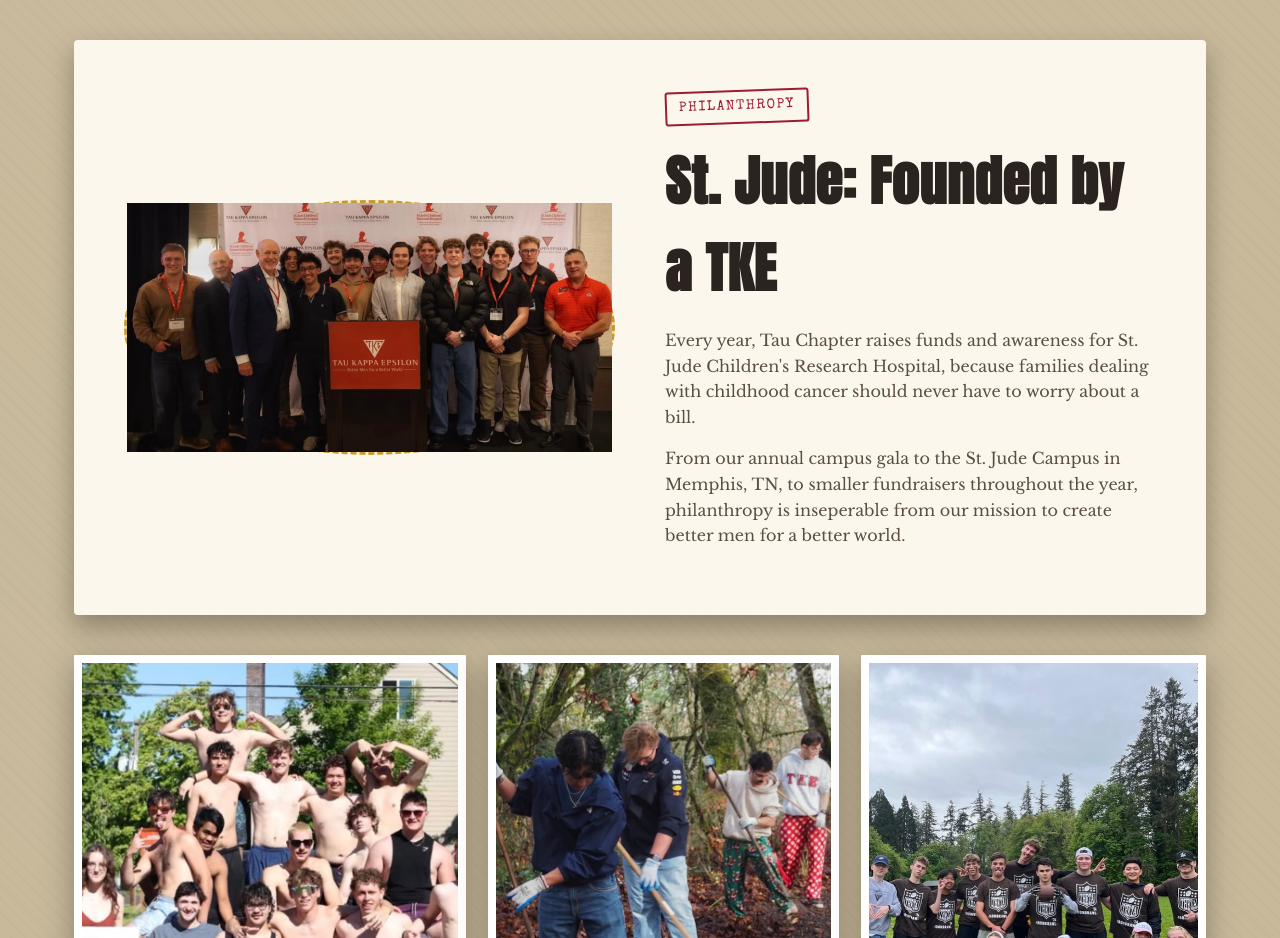
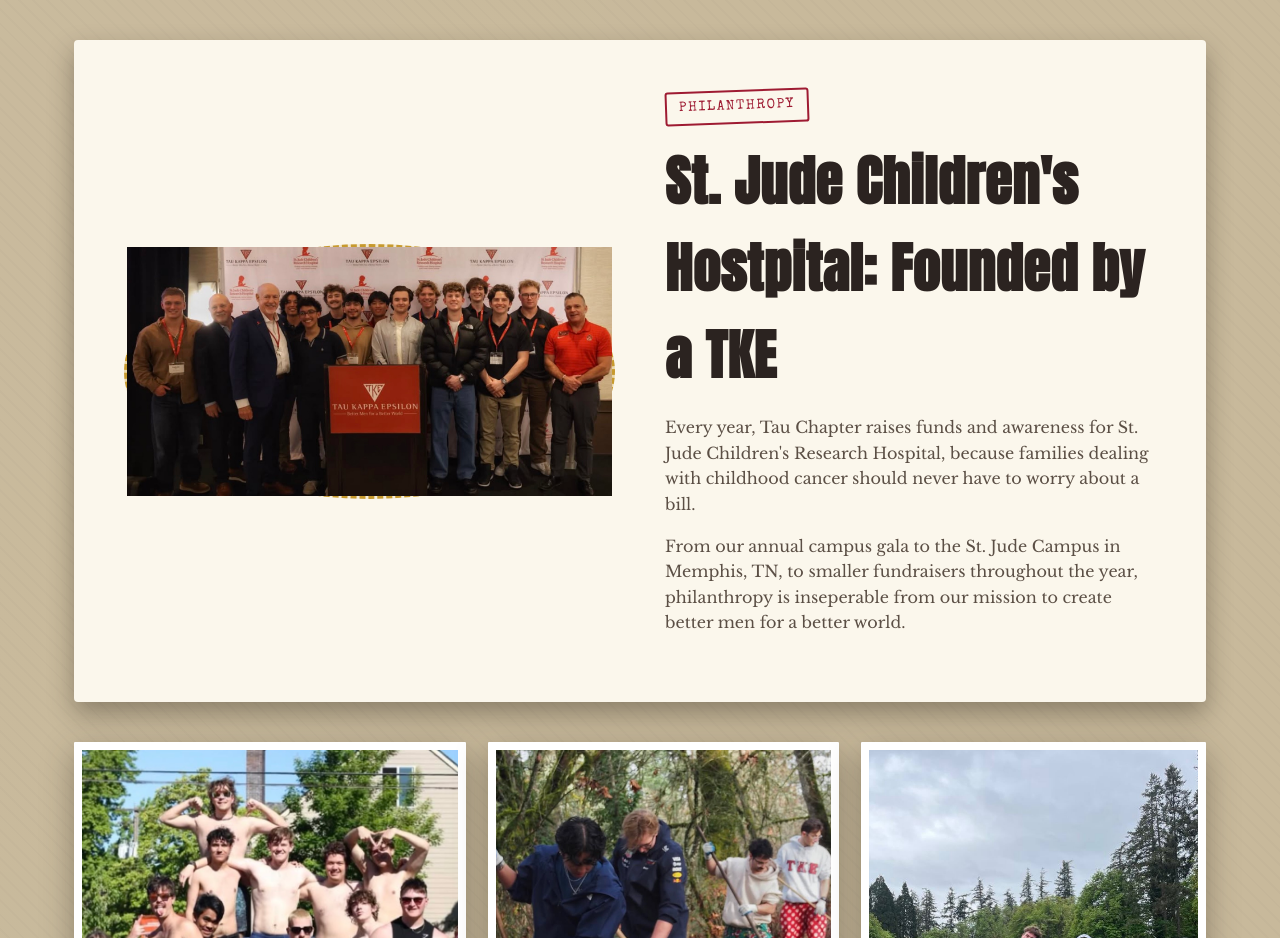
Before and after one commit to bernstna/tketau, a plain HTML site: page index.html in a window 1280 px wide. Shown: the part 3760-4698 px from the top of the page. Drawn offline with nearby package versions, Linux system fonts and the light colour scheme.

Commit message:
Phil update

```diff
--- a/index.html
+++ b/index.html
@@ -741,7 +741,7 @@
     </div>
     <div class="philan-copy">
       <div class="stamp-label">Philanthropy</div>
-      <h2 class="section-title">St. Jude: Founded by a TKE</h2>
+      <h2 class="section-title">St. Jude Children's Hostpital: Founded by a TKE</h2>
       <!-- ✏️ EDIT: philanthropy paragraph(s) -->
       <p>Every year, Tau Chapter raises funds and awareness for St. Jude Children's Research Hospital, because families dealing with childhood cancer should never have to worry about a bill.</p>
       <p>From our annual campus gala to the St. Jude Campus in Memphis, TN, to smaller fundraisers throughout the year, philanthropy is inseperable from our mission to create better men for a better world.</p>
```
